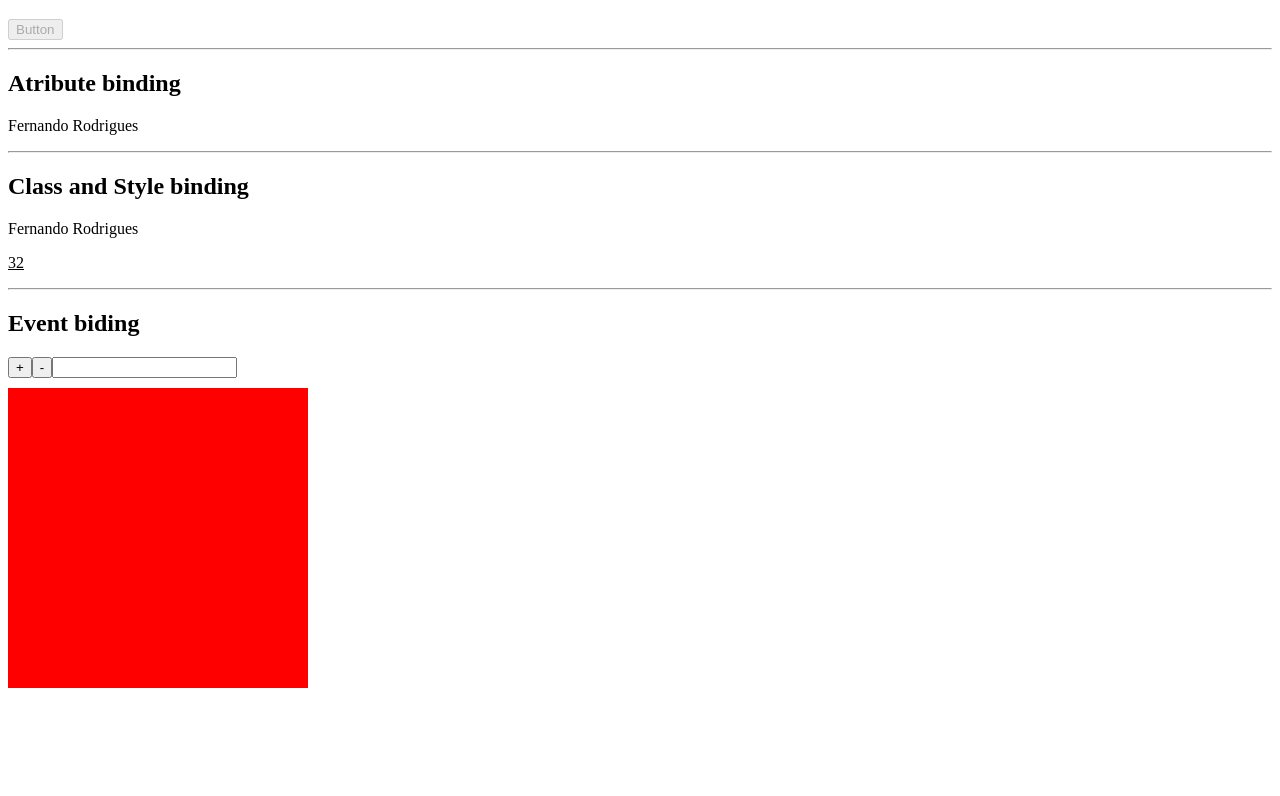
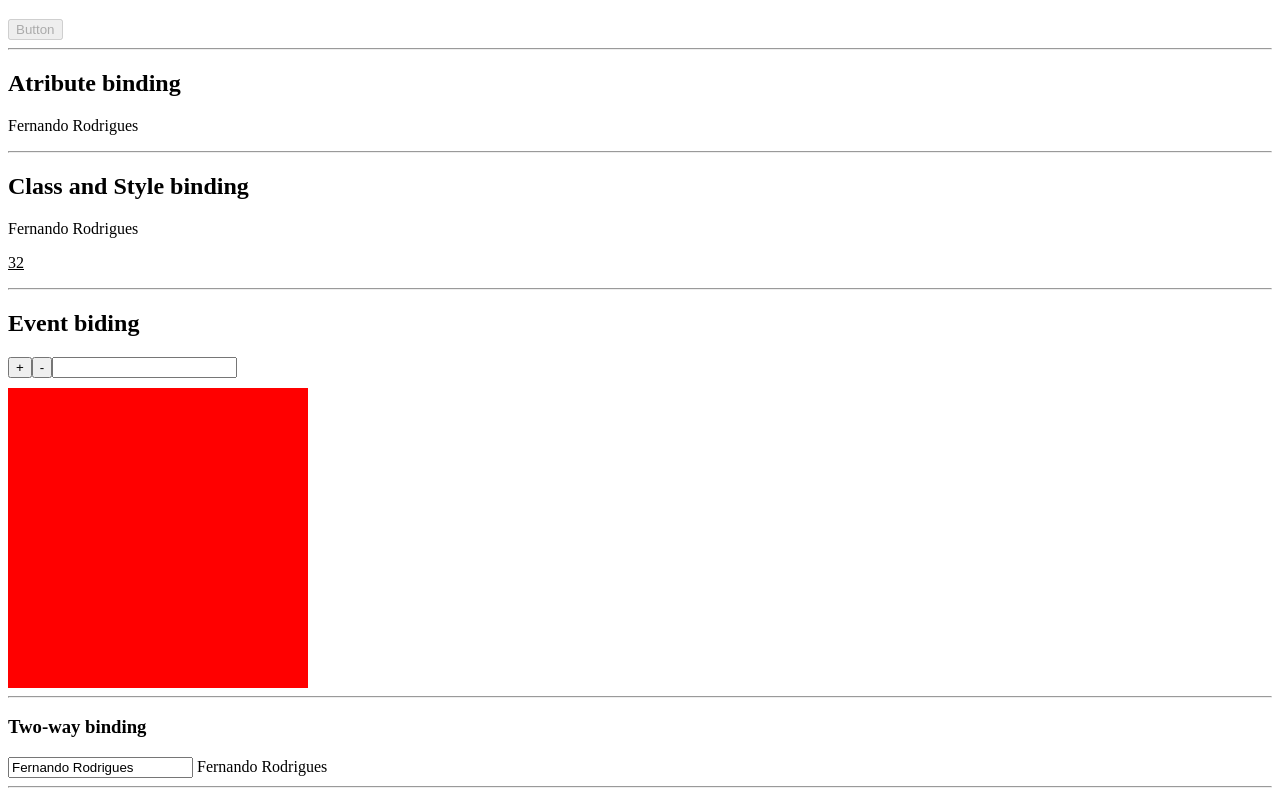
Before and after one commit to FernandoRodrigues91/angular17, an Angular app: page / in a window 1280 px wide. Shown: the part 285-1081 px from the top of the page. Before the commit the page ends 981 px from the top, so only its background shows below. Built offline with nearby package versions, Linux system fonts and the light colour scheme.

Commit message:
aula sobre two-way binding

```diff
--- a/src/app/components/template/template-binding/template-binding.component.html
+++ b/src/app/components/template/template-binding/template-binding.component.html
@@ -43,3 +43,12 @@
     <div style="background: red; width: 300px; height: 300px; margin-top: 10px;"
     (mousemove)="onMouseMove($event)"
     ></div>
+
+    <hr />
+
+    <h3> Two-way binding</h3>
+    <input [(ngModel)]="name"/>
+
+    {{name}}
+
+    <hr/>
--- a/src/app/components/template/template-binding/template-binding.component.ts
+++ b/src/app/components/template/template-binding/template-binding.component.ts
@@ -1,10 +1,11 @@
 import { CommonModule } from '@angular/common';
 import { Component } from '@angular/core';
+import { FormsModule } from '@angular/forms';
 
 @Component({
   selector: 'app-template-binding',
   standalone: true,
-  imports: [CommonModule],
+  imports: [CommonModule,FormsModule],
   templateUrl: './template-binding.component.html',
   styleUrl: './template-binding.component.scss'
 })
```
